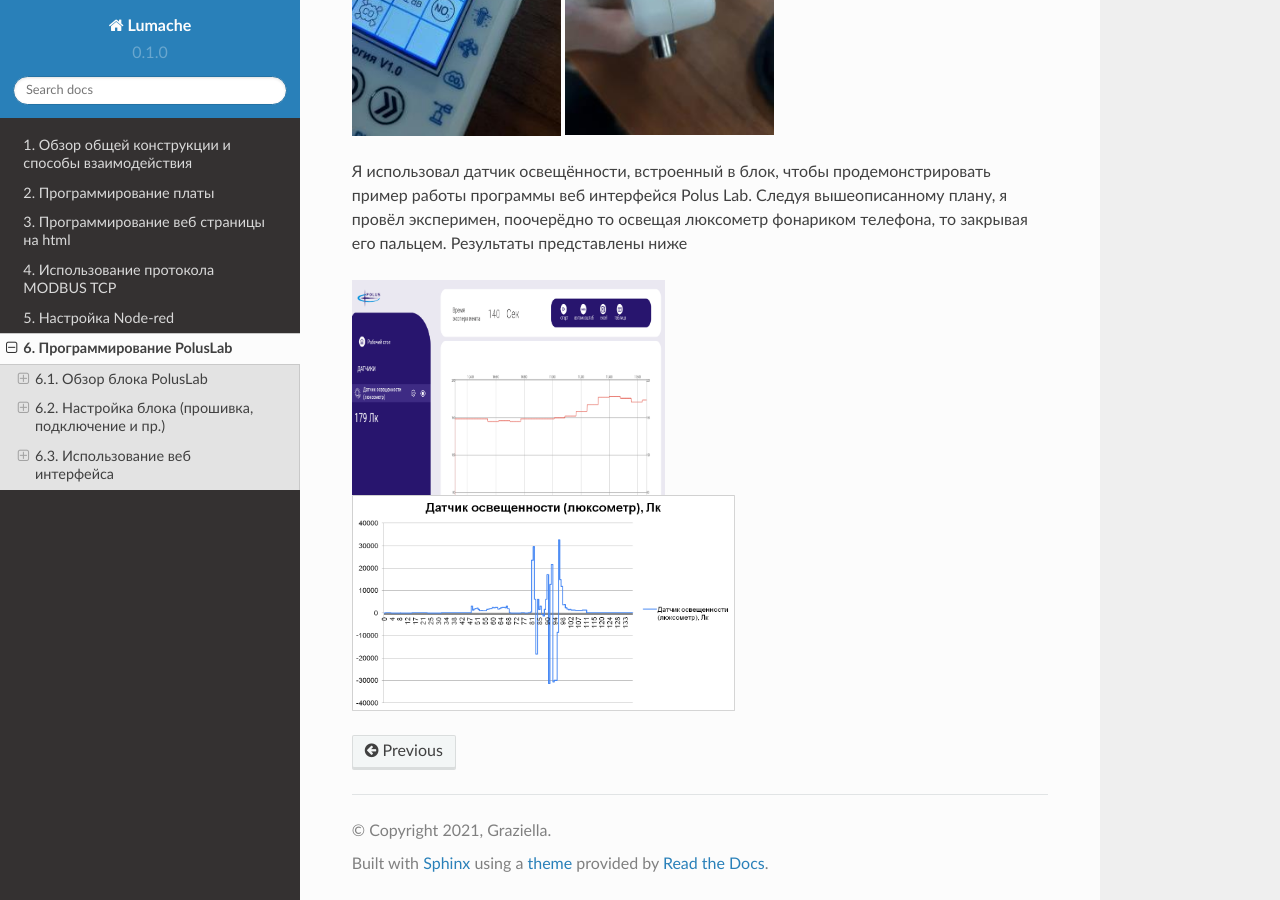
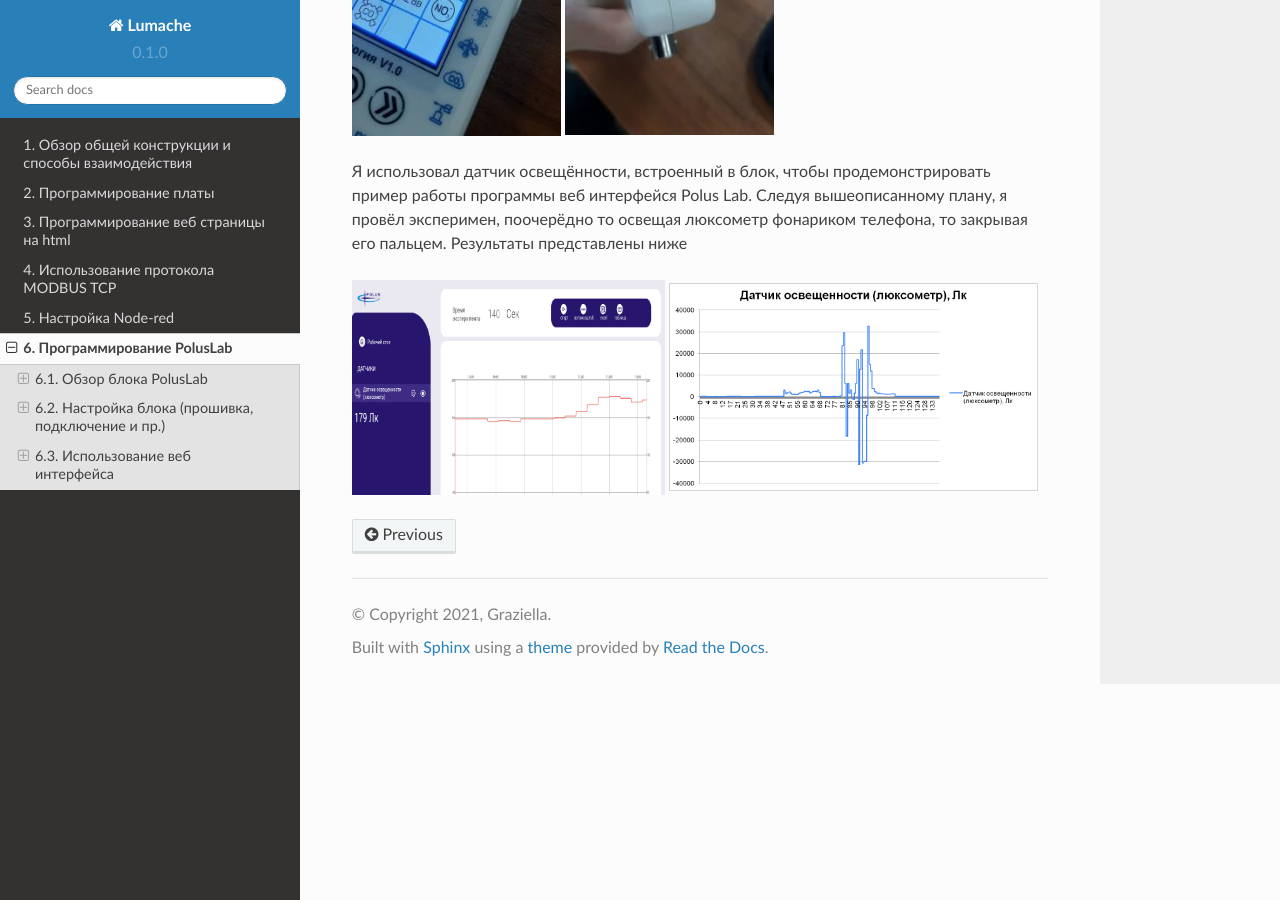
Before and after one commit to BBanwz/book_AL_GH, a Sphinx documentation site: the page built from docs/source/6/1.rst, in a window 1280 px wide and 900 px high, scrolled down 5099 px. Built offline with Sphinx 7.4.7 and the Read the Docs theme 2.0.0, drawn with Linux system fonts in a browser that asks for light colours.

Commit message:
Update 1.rst

```diff
--- a/docs/source/6/1.rst
+++ b/docs/source/6/1.rst
@@ -186,7 +186,7 @@
    :width: 45%
 
 .. |pic4| image:: images/8.png
-   :width: 55%
+   :width: 53%
 
 
 |pic3| |pic4|
```
